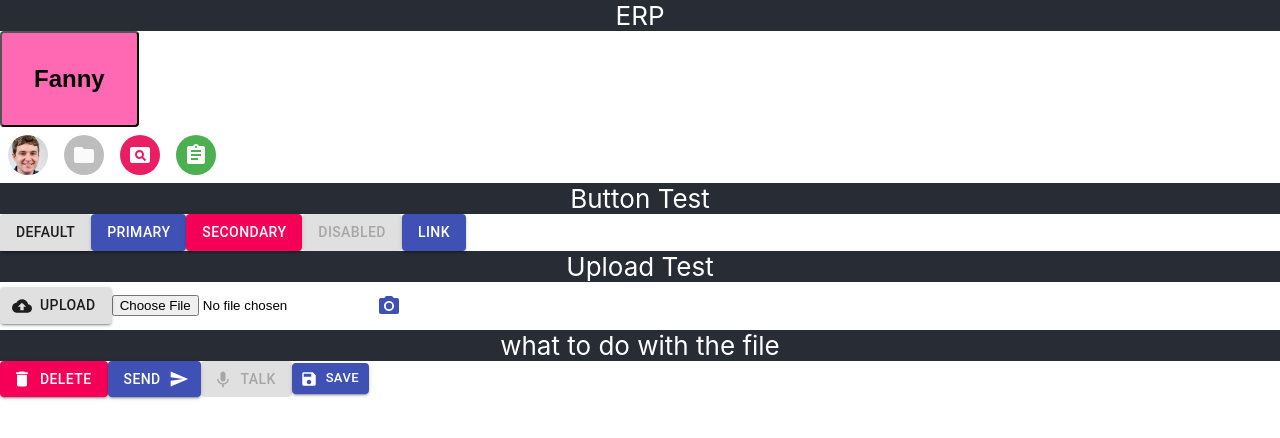
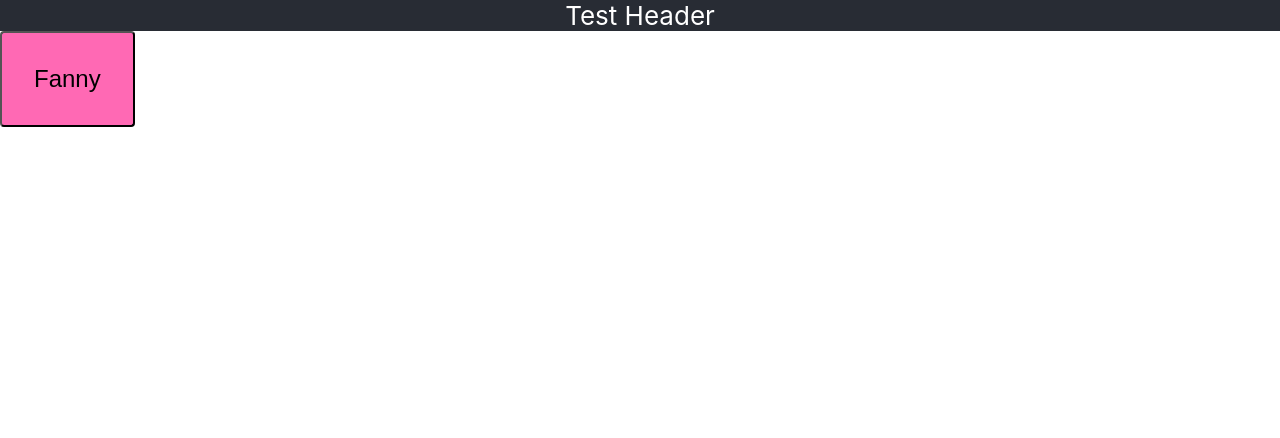
Before and after one commit to fannyv/reactJS, a React (Create React App) app: page / in a window 1280 px wide. Shown: the top 438 px of the page. Built offline with nearby package versions, Linux system fonts and the light colour scheme.

Commit message:
delete material-ui dependency and add only one button

```diff
--- a/src/app/App.tsx
+++ b/src/app/App.tsx
@@ -1,119 +1,36 @@
-import React from 'react';
-import styled from "@emotion/styled";
-import {Button, createStyles, IconButton, makeStyles, Theme} from "@material-ui/core";
-import Avatar from '@material-ui/core/Avatar';
-import {PhotoCamera} from "@material-ui/icons";
-import DeleteIcon from '@material-ui/icons/Delete';
-import CloudUploadIcon from '@material-ui/icons/CloudUpload';
-import KeyboardVoiceIcon from '@material-ui/icons/KeyboardVoice';
-import SaveIcon from '@material-ui/icons/Save';
-import SendIcon from '@material-ui/icons/Send';
-import FolderIcon from '@material-ui/icons/Folder';
-import PageviewIcon from '@material-ui/icons/Pageview';
-import AssignmentIcon from '@material-ui/icons/Assignment';
-import {green, pink} from "@material-ui/core/colors";
-
-const Header = styled.div`
-  background-color: #282c34;
-  display: flex;
-  flex-direction: column;
-  align-items: center;
-  justify-content: center;
-  font-size: calc(10px + 2vmin);
-  color: white;
-`
-
-const ButtonStyled = styled.button<React.DetailedHTMLProps<React.ButtonHTMLAttributes<HTMLButtonElement>, HTMLButtonElement>>`
-  padding: 32px;
-  background-color: hotpink;
-  font-size: 24px;
-  border-radius: 4px;
-  color: black;
-  font-weight: bold;
-
-  &:hover {
-    color: white;
-  }
-`
-
-const AvatarPink = styled(Avatar)`
-  color: pink;
-  backgroundColor: pink [500];
-`
-const AvatarGreen = styled(Avatar)`
-  color: white;
-  backgroundColor: green [500];
-`
+import React from "react";
+import {Button} from "react-bootstrap";
 
 const buttonClick = () => {
     alert("Test on click!");
 };
 
-const useStyles = makeStyles((theme: Theme) =>
-    createStyles({
-        root: {
-            display: 'flex',
-            '& > *': {
-                margin: theme.spacing(1),
-            },
-        },
-        pink: {
-            color: theme.palette.getContrastText(pink[500]),
-            backgroundColor: pink[500],
-        },
-        green: {
-            color: '#fff',
-            backgroundColor: green[500],
-        },
-    }),
-);
+const header = {
+    backgroundColor: '#282c34',
+    display: 'flex',
+    alignItems: 'center',
+    justifyContent: 'center',
+    fontSize: 'calc(10px + 2vmin)',
+    color: 'white'
+};
 
 
+const buttonStyled = {
+    padding: '32px',
+    backgroundColor: 'hotpink',
+    fontSize: '24px',
+    borderRadius: '4px',
+    color: 'black'
+
+    /*   &:hover {
+   color: white;
+    }*/
+};
+
 export const App = () => {
-    const classes = useStyles();
     return <div>
-        <Header>ERP</Header>
-        <ButtonStyled onClick={buttonClick}>Fanny</ButtonStyled>
-
-        <div className={classes.root}>
-            <Avatar alt="Remy Sharp" src="/static/images/avatar/image.jpg"/>
-            <Avatar>
-                <FolderIcon/>
-            </Avatar>
-            <Avatar className={classes.pink}>
-                <PageviewIcon/>
-            </Avatar>
-            <Avatar className={classes.green}>
-                <AssignmentIcon/>
-            </Avatar>
-        </div>
-
-        <div>
-            <Header>Button Test</Header>
-            <Button variant="contained">Default</Button>
-            <Button variant="contained" color="primary">Primary </Button>
-            <Button variant="contained" color="secondary"> Secondary </Button>
-            <Button variant="contained" disabled> Disabled </Button>
-            <Button variant="contained" color="primary" href="#contained-buttons"> Link </Button>
-        </div>
-        <div>
-            <Header>Upload Test</Header>
-            <Button variant="contained" color="default" startIcon={<CloudUploadIcon/>}> Upload </Button>
-            <input accept="image/*" id="icon-button-file" type="file"/>
-            <label htmlFor="icon-button-file">
-                <IconButton color="primary" aria-label="upload picture" component="span">
-                    <PhotoCamera/>
-                </IconButton>
-            </label>
-        </div>
-
-        <div>
-            <Header>what to do with the file</Header>
-            <Button variant="contained" color="secondary" startIcon={<DeleteIcon/>}> Delete </Button>
-            <Button variant="contained" color="primary" endIcon={<SendIcon/>}> Send </Button>
-            <Button variant="contained" disabled color="secondary" startIcon={<KeyboardVoiceIcon/>}> Talk </Button>
-            <Button variant="contained" color="primary" size="small" startIcon={<SaveIcon/>}> Save </Button>
-        </div>
+        <div style={header}>Test Header</div>
+        <Button style={buttonStyled} onClick={buttonClick}>Fanny</Button>
     </div>;
 }
 export default App;
--- a/tsconfig.json
+++ b/tsconfig.json
@@ -18,7 +18,7 @@
     "resolveJsonModule": true,
     "isolatedModules": true,
     "noEmit": true,
-    "jsx": "react-jsx"
+    "jsx": "react"
   },
   "include": [
     "src"
```
Also changed, not shown: 2 other files (tests, documents, lock files or other folders).
